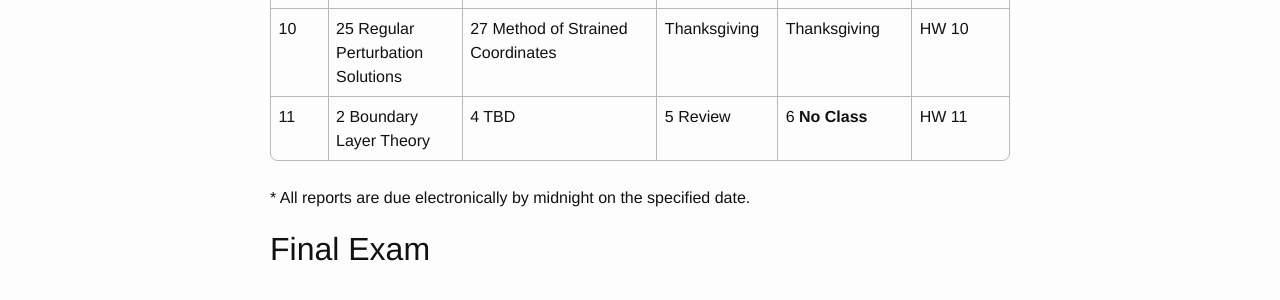
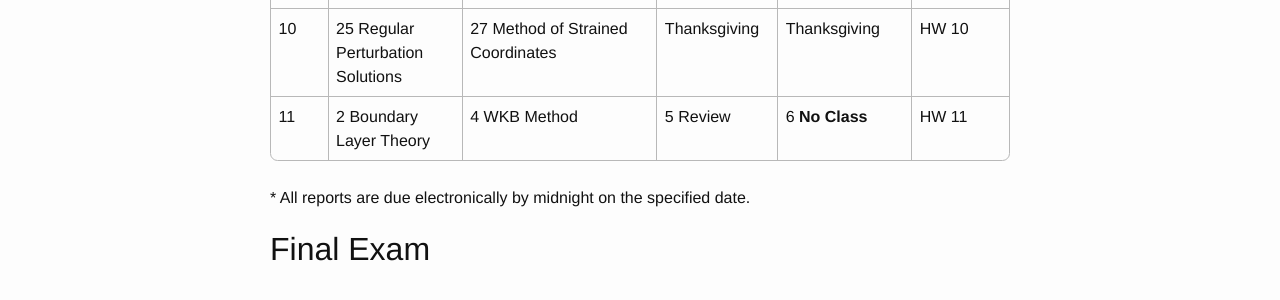
Before and after one commit to uw-cheme485/uw-cheme485.github.io, a Jekyll site: the page built from syllabus.md, in a window 1280 px wide. Shown: the part 987-1287 px from the top of the page. Built offline with Jekyll 4.4.1, drawn with Linux system fonts in a browser that asks for light colours.

Commit message:
Added perturbation unit to syllabus.

```diff
--- a/syllabus.md
+++ b/syllabus.md
@@ -18,7 +18,7 @@ collection: main
 | 8    | Veteran's Day       | 13 TBD      | Review       | Exam 2       | HW 8 |
 | 9    | 18 Review Exam | 20 PDEs (LaPlace) | 21 PDEs (LaPlace) | 22 TBD      | HW 9 |
 | 10   | 25 Regular Perturbation Solutions | 27 Method of Strained Coordinates | Thanksgiving | Thanksgiving | HW 10 |
-| 11   | 2 Boundary Layer Theory | 4 TBD | 5 Review | 6 **No Class** | HW 11 |
+| 11   | 2 Boundary Layer Theory | 4 WKB Method | 5 Review | 6 **No Class** | HW 11 |
 
 \* All reports are due electronically by midnight on the specified date.
 
```
